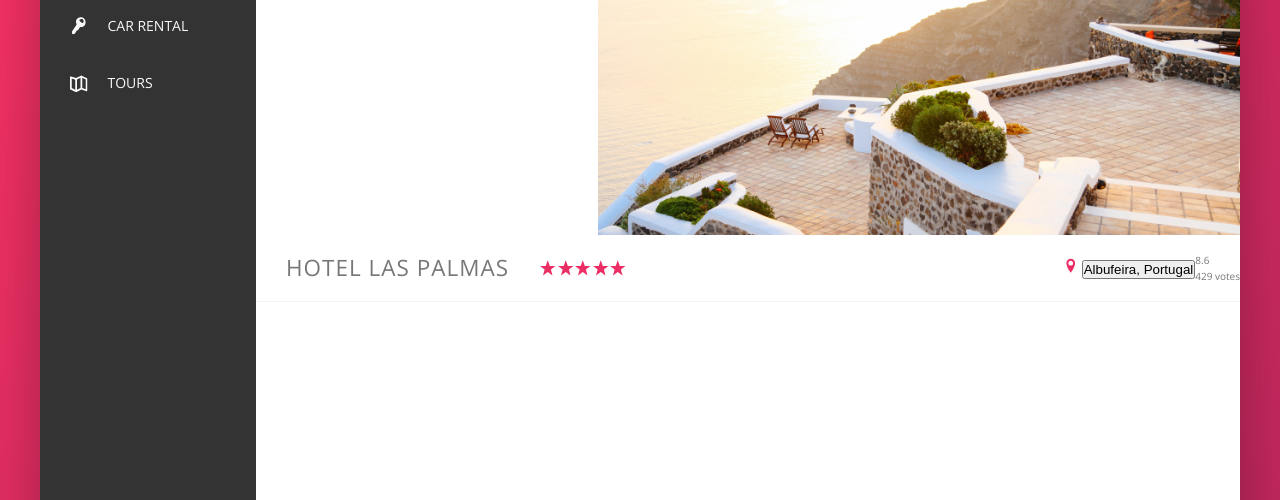
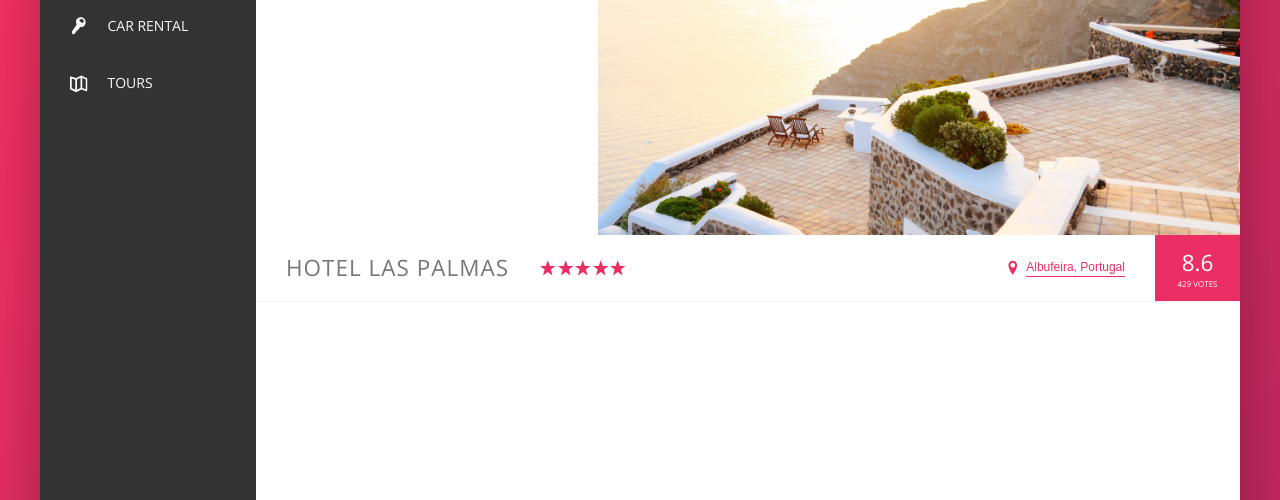
Before and after one commit to tertcoder/Trillo, a website: page index.html in a window 1280 px wide. Shown: the part 300-800 px from the top of the page. Drawn offline with nearby package versions, Linux system fonts and the light colour scheme.

Commit message:
building up the overview part after gallery

```diff
--- a/sass/_components.scss
+++ b/sass/_components.scss
@@ -194,6 +194,7 @@
 
 //////////////////////////////////////
 // HOTEL OVERVIEW
+
 .overview {
   display: flex;
   align-items: center;
@@ -218,13 +219,73 @@
   }
 
   &__location {
+    font-size: 1.2rem;
+    display: flex;
+    align-items: center;
+  }
+
+  &__icon-location {
+    margin-right: 0.5rem;
   }
 
   &__rating {
+    align-self: stretch;
+    background-color: var(--color-primary);
+    color: #fff;
+    margin-left: 3rem;
+    padding: 0 2.25rem;
+
+    display: flex;
+    flex-direction: column;
+    align-items: center;
+    justify-content: center;
   }
 
   &__rating-average {
+    font-size: 2.25rem;
+    font-weight: 300;
+    margin-bottom: -3px;
   }
   &__rating-count {
+    font-size: 0.8rem;
+    text-transform: uppercase;
   }
 }
+
+//////////////////////////////////////
+// BUTTON INLINE
+.btn-inline {
+  border: none;
+  color: var(--color-primary);
+  font-size: inherit;
+  border-bottom: 1px solid currentColor;
+  padding-bottom: 2px;
+  display: inline-block;
+  background-color: transparent;
+  cursor: pointer;
+  transition: all 0.2s;
+
+  &:hover {
+    color: var(--color-grey-dark-1);
+  }
+
+  &:focus {
+    outline: none;
+    animation: pulsate 1s infinite;
+  }
+}
+
+@keyframes pulsate {
+  0% {
+    transform: scale(1);
+    box-shadow: none;
+  }
+  50% {
+    transform: scale(1.05);
+    box-shadow: 0 1rem 4rem rgba(0, 0, 0, 0.25);
+  }
+  100% {
+    transform: scale(1);
+    box-shadow: none;
+  }
+}
```
Also changed, not shown: css/style.css.
